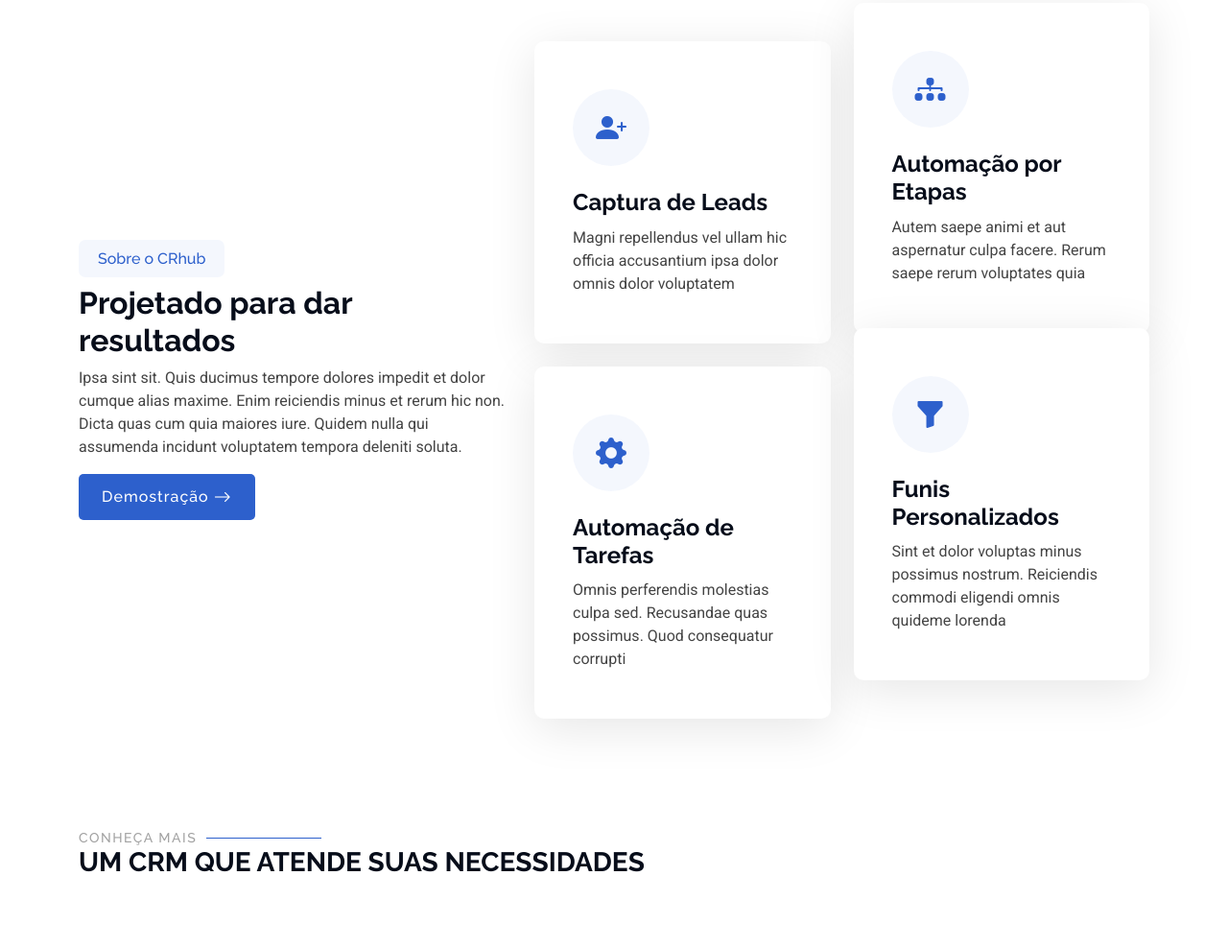
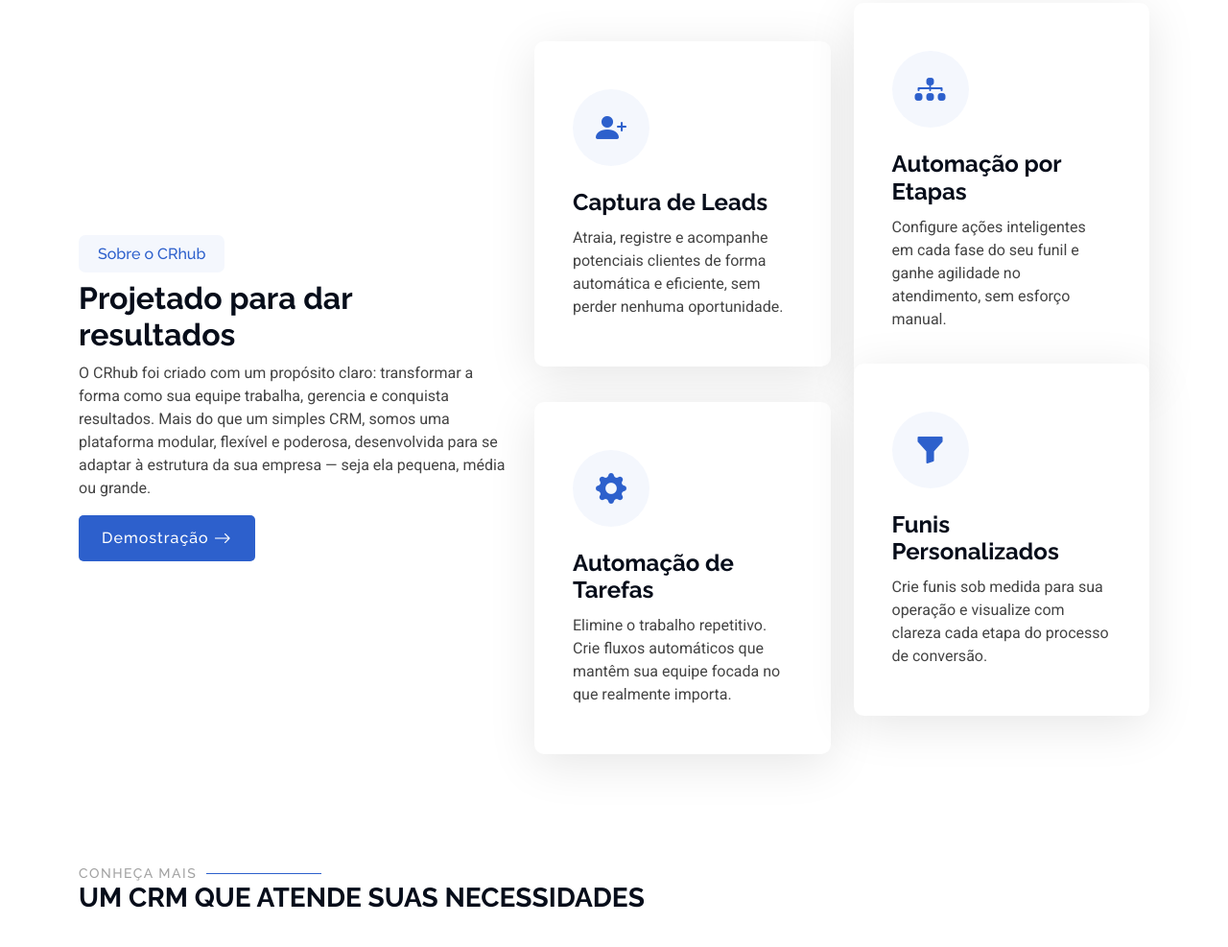
Before and after one commit to Produtos-Jovitech/CRhub-Temp, a plain HTML site: page index.html in a window 1280 px wide. Shown: the part 772-1759 px from the top of the page at 96% size. Drawn offline with Linux system fonts and the light colour scheme.

Commit message:
Novos textos

```diff
--- a/index.html
+++ b/index.html
@@ -29,7 +29,6 @@
 
     <!-- Main CSS File -->
     <link href="assets/css/main.css" rel="stylesheet">
-
 
   </head>
 
@@ -124,10 +123,11 @@
             <div class="col-xl-5 content">
               <h3>Sobre o CRhub</h3>
               <h2>Projetado para dar resultados</h2>
-              <p>Ipsa sint sit. Quis ducimus tempore dolores impedit et dolor
-                cumque alias maxime. Enim reiciendis minus et rerum hic non.
-                Dicta quas cum quia maiores iure. Quidem nulla qui assumenda
-                incidunt voluptatem tempora deleniti soluta.</p>
+              <p>O CRhub foi criado com um propósito claro: transformar a forma
+                como sua equipe trabalha, gerencia e conquista resultados. Mais
+                do que um simples CRM, somos uma plataforma modular, flexível e
+                poderosa, desenvolvida para se adaptar à estrutura da sua
+                empresa — seja ela pequena, média ou grande.</p>
               <a href="#" class="read-more"><span>Demostração</span><i
                   class="bi bi-arrow-right"></i></a>
             </div>
@@ -140,8 +140,9 @@
                     <i class="bi bi-person-plus-fill"></i>
                     <!-- Captura de Leads -->
                     <h3>Captura de Leads</h3>
-                    <p>Magni repellendus vel ullam hic officia accusantium ipsa
-                      dolor omnis dolor voluptatem</p>
+                    <p>Atraia, registre e acompanhe potenciais clientes de forma
+                      automática e eficiente, sem perder nenhuma
+                      oportunidade.</p>
                   </div>
                 </div> <!-- End Icon Box -->
 
@@ -150,8 +151,8 @@
                     <i class="bi bi-diagram-3-fill"></i>
                     <!-- Automação por Etapas -->
                     <h3>Automação por Etapas</h3>
-                    <p>Autem saepe animi et aut aspernatur culpa facere. Rerum
-                      saepe rerum voluptates quia</p>
+                    <p>Configure ações inteligentes em cada fase do seu funil e
+                      ganhe agilidade no atendimento, sem esforço manual.</p>
                   </div>
                 </div> <!-- End Icon Box -->
 
@@ -160,8 +161,8 @@
                     <i class="bi bi-gear-fill"></i>
                     <!-- Automação de Tarefas -->
                     <h3>Automação de Tarefas</h3>
-                    <p>Omnis perferendis molestias culpa sed. Recusandae quas
-                      possimus. Quod consequatur corrupti</p>
+                    <p>Elimine o trabalho repetitivo. Crie fluxos automáticos
+                      que mantêm sua equipe focada no que realmente importa.</p>
                   </div>
                 </div> <!-- End Icon Box -->
 
@@ -170,12 +171,13 @@
                     <i class="bi bi-funnel-fill"></i>
                     <!-- Funis Personalizados -->
                     <h3>Funis Personalizados</h3>
-                    <p>Sint et dolor voluptas minus possimus nostrum. Reiciendis
-                      commodi eligendi omnis quideme lorenda</p>
+                    <p>Crie funis sob medida para sua operação e visualize com
+                      clareza cada etapa do processo de conversão.</p>
                   </div>
                 </div> <!-- End Icon Box -->
 
               </div>
+
             </div>
 
           </div>
```
